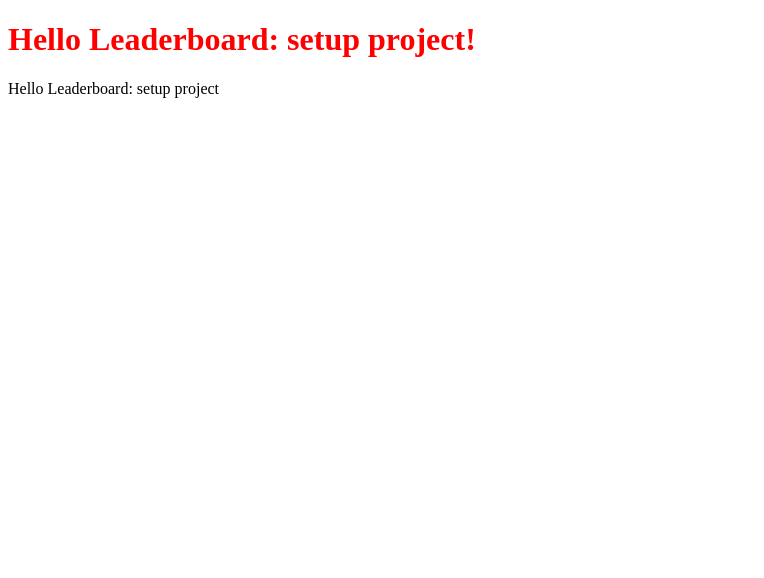
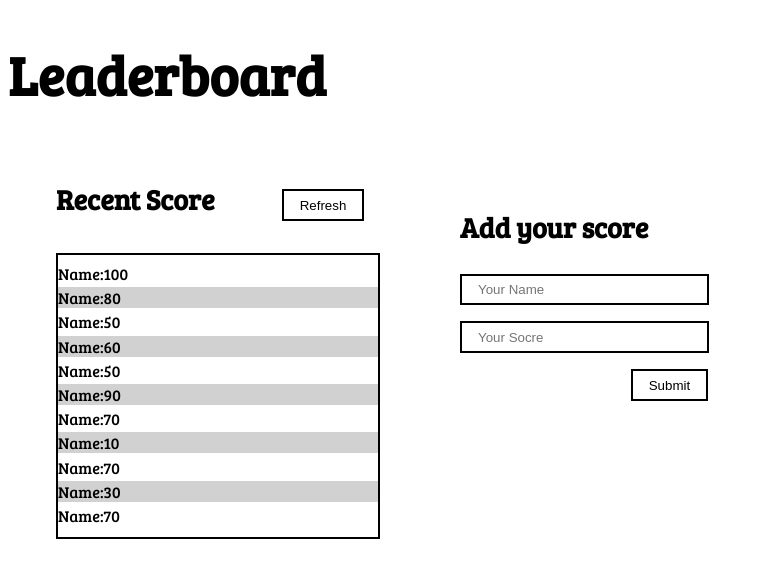
Before and after one commit to yash244466666/Leaderboard-M2W4, a website built with webpack: page src/index.html in a window 1280 px wide. Shown: the whole page, without its empty margins (0-764 px from the left). Built offline with nearby package versions, Linux system fonts and the light colour scheme.

Commit message:
Add plain HTML markup with minimum styling

```diff
--- a/src/index.html
+++ b/src/index.html
@@ -6,6 +6,49 @@
     <title>Leaderboard: setup project</title>
 </head>
 <body>
-    <h1>Hello Leaderboard: setup project!</h1>
+    <header id="header">
+        <h1>Leaderboard</h1>
+    </header>
+
+    <div id="score-section">
+        <section id="recent-score">
+            <div class="recent-header">
+                <h3>Recent Score</h3>
+                <button>Refresh</button>
+            </div>
+            <div class="scores">
+                <ul>
+                    <li>Name:100</li>
+                    <li>Name:80</li>
+                    <li>Name:50</li>
+                    <li>Name:60</li>
+                    <li>Name:50</li>
+                    <li>Name:90</li>
+                    <li>Name:70</li>
+                    <li>Name:10</li>
+                    <li>Name:70</li>
+                    <li>Name:30</li>
+                    <li>Name:70</li>
+                </ul>
+            </div>
+        </section>
+        <section id="add-score">
+            <div class="add-score-header">
+                <h3>Add your score</h3>
+            </div>
+            <div class="add-score-form-div">
+                <form action="#" id="add-score">
+                    <input type="text" placeholder="Your Name">
+                    <input type="text" placeholder="Your Socre">
+                    <button>Submit</button>
+                </form>
+            </div>
+        </section>
+
+
+    </div>
+
+
+
 </body>
 </html>
--- a/src/index.js
+++ b/src/index.js
@@ -1,11 +1,13 @@
+/* eslint-disable */
 import _ from 'lodash';
 import './style.css';
+/* eslint-enable */
 
 function component() {
   const element = document.createElement('div');
 
   // Lodash, now imported by this script
-  element.innerHTML = _.join(['Hello', 'Leaderboard: setup project'], ' ');
+  element.innerHTML = '';
 
   return element;
 }
--- a/src/style.css
+++ b/src/style.css
@@ -1,3 +1,83 @@
-h1 {
-  color: red;
+@import url('https://fonts.googleapis.com/css2?family=Bree+Serif&family=Inter:wght@100;200;300;400;500;600;700;800;900&family=Poppins:ital,wght@0,100;0,200;0,300;0,400;0,500;0,600;0,700;0,800;0,900;1,100;1,200;1,300;1,400;1,500;1,600;1,700;1,800;1,900&family=Roboto:ital,wght@0,100;0,300;0,400;0,500;0,700;0,900;1,100;1,300;1,400;1,500;1,700;1,900&display=swap');
+
+body {
+  font-family: 'Bree Serif', serif;
 }
+
+h3 {
+  font-size: 28px;
+}
+
+button {
+  background-color: #fff;
+  border-radius: 0;
+  padding: 0.4rem 1rem;
+  border: 2px solid;
+}
+
+button:hover {
+  background-color: #e1dddd;
+}
+
+input {
+  border-radius: 0;
+  padding: 0.4rem 1rem;
+  border: 2px solid;
+}
+
+#header h1 {
+  font-size: 55px;
+}
+
+#score-section {
+  display: flex;
+  gap: 5rem;
+  padding: 2rem 3rem;
+}
+
+#add-score input {
+  width: 100%;
+  display: block;
+  margin: 0 0 1rem 0;
+}
+
+#add-score button {
+  display: block;
+  margin: 0 -2.2rem 0 auto;
+}
+
+#recent-score {
+  display: block;
+}
+
+.scores {
+  width: 20rem;
+  border: 2px solid;
+  padding: 0.5rem 0;
+}
+
+.scores ul {
+  list-style: none;
+  width: 100%;
+  margin: 0 0 0 -2.5rem;
+}
+
+.scores ul li {
+  margin-bottom: 0.2rem;
+}
+
+.scores ul li:nth-child(even) {
+  background-color: #d1d1d1;
+}
+
+.recent-header {
+  /* display: flex; */
+  width: 20rem;
+  justify-content: space-between;
+  margin: 0 0 2rem 0;
+}
+
+.recent-header h3 {
+  display: inline-block;
+  margin: 0 4rem 0 0;
+}
```
Also changed, not shown: dist/bundle.js, dist/index.html.
